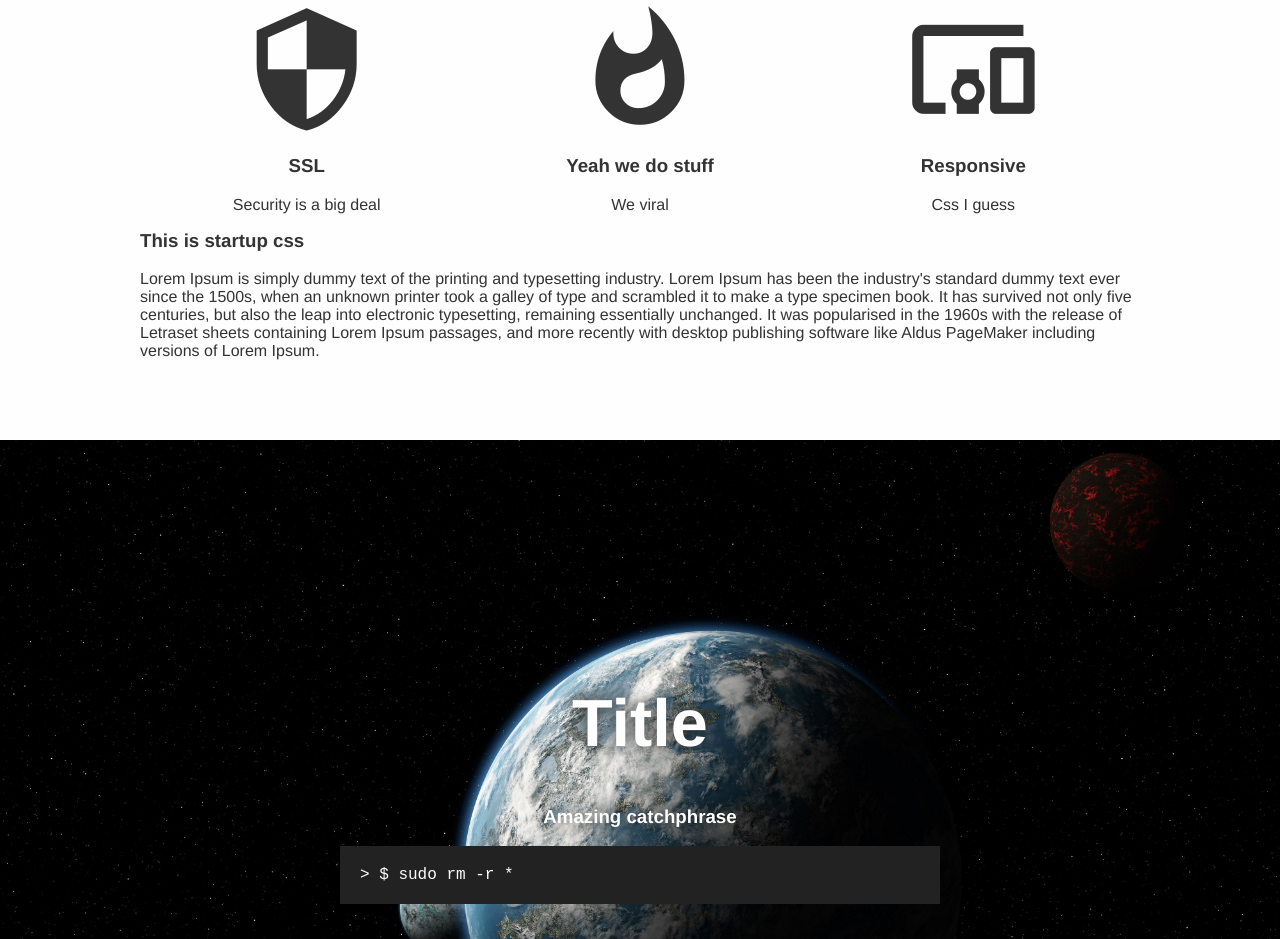
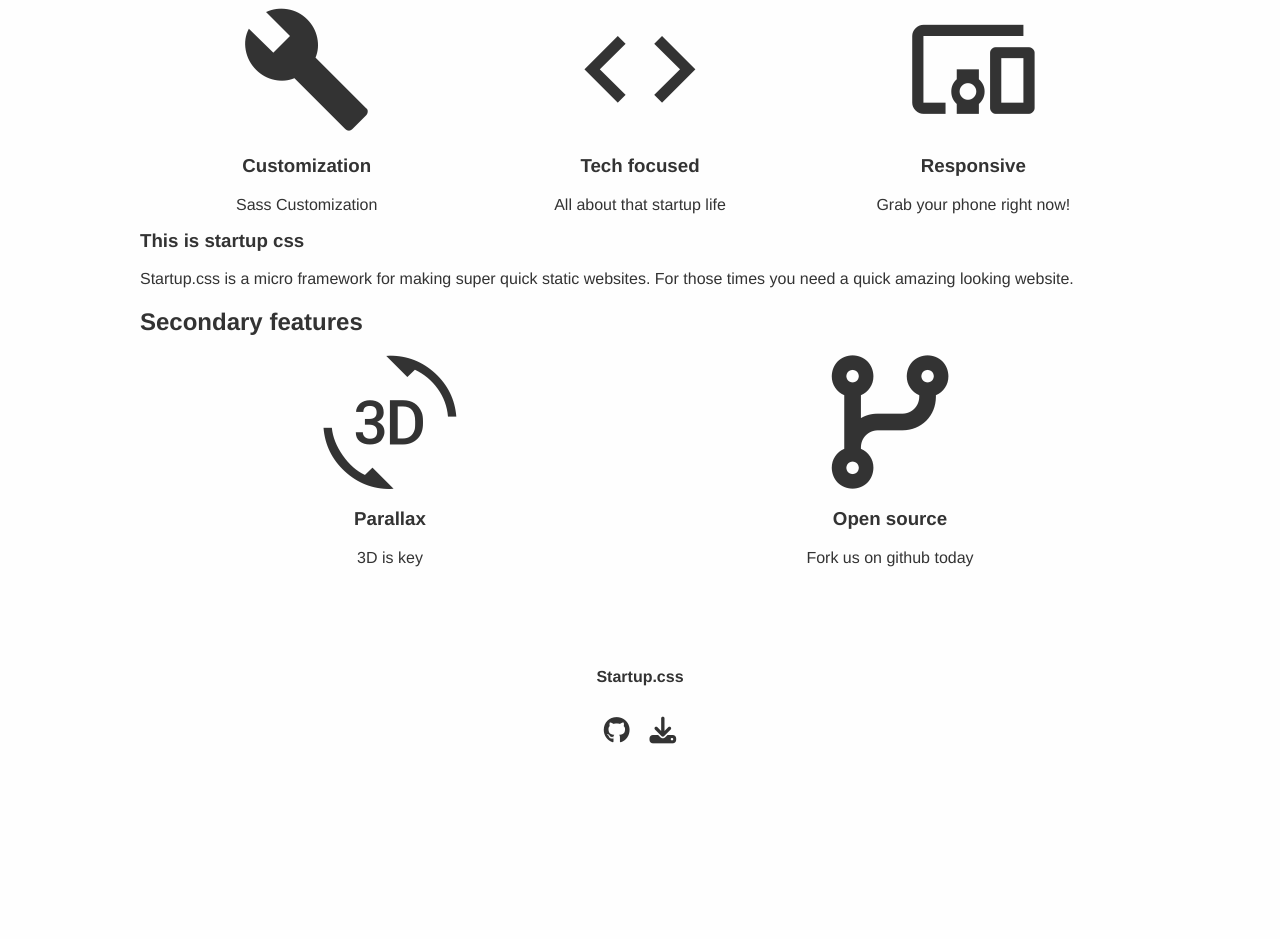
Before and after one commit to pedsm/startup.css, a website: page index.pug in a window 1280 px wide. Shown: the part 941-1880 px from the top of the page. After the commit the page ends 1695 px from the top, so only its background shows below. Drawn offline with nearby package versions, Linux system fonts and the light colour scheme; files that its build step writes are made by us from their sources.

Commit message:
New static frontpage

```diff
--- a/index.pug
+++ b/index.pug
@@ -7,42 +7,39 @@ html
 		meta(name="viewport" content="width=device-width, initial-scale=1")
 	body
 		#banner
-			h1 Title
-			h3 Amazing catchphrase
+			h1 Startup.css
+			h3 Another css micro-framework
 			#terminal
-				p sudo rm -r *
+				p npm install startup.css
 		#features
 			h1 Features
 			.third
-				i.icon.material-icons security
-				h3 SSL
-				p Security is a big deal
+				i.icon.material-icons build
+				h3 Customization
+				p Sass Customization
 			.third
-				i.icon.material-icons whatshot
-				h3 Yeah we do stuff
-				p We viral
+				i.icon.material-icons code
+				h3 Tech focused
+				p All about that startup life
 			.third
 				i.icon.material-icons devices_other
 				h3 Responsive
-				p Css I guess
+				p Grab your phone right now!
 			h3 This is startup css
-			p Lorem Ipsum is simply dummy text of the printing and typesetting industry. Lorem Ipsum has been the industry's standard dummy text ever since the 1500s, when an unknown printer took a galley of type and scrambled it to make a type specimen book. It has survived not only five centuries, but also the leap into electronic typesetting, remaining essentially unchanged. It was popularised in the 1960s with the release of Letraset sheets containing Lorem Ipsum passages, and more recently with desktop publishing software like Aldus PageMaker including versions of Lorem Ipsum.
-		#banner2
-			h1 Title
-			h3 Amazing catchphrase
-			#terminal
-				p $ sudo rm -r *
-		#features
+			p Startup.css is a micro framework for making super quick static websites. For those times you need a quick amazing looking website.
 			h2 Secondary features
 			.half
-				i.icon.material-icons whatshot
-				h3 Half divisions
-				p You don't need a description
+				i.icon.material-icons 3d_rotation
+				h3 Parallax
+				p 3D is key
 			.half
-				i.icon.material-icons security
-				h3 Half divisions
+				i.icon.fa.fa-code-fork
+				h3 Open source
+				p Fork us on github today
 
 		#footer
 			h4 Startup.css
-				a(href="https://github.com/pedsm/startup.css")
-					i.fa.fa-github
+			a(href="https://github.com/pedsm/startup.css")
+				i.fa.fa-github
+			a(href="https://www.npmjs.com/package/startup.css")
+				i.fa.fa-download
--- a/sass/startup.scss
+++ b/sass/startup.scss
@@ -1,7 +1,7 @@
 //Variables
 //images
-$background1: "/img/bg.jpg";
-$background2: "/img/bg2.jpg";
+$background1: "/img/bg.png";
+$background2: "/img/bg3.jpg";
 //colours
 $black: #222;
 $blackShine: #222 + #555;
```
Also changed, not shown: css/startup.css, img/bg.png (added), img/bg3.jpg (renamed from img/bg.jpg), index.html.
